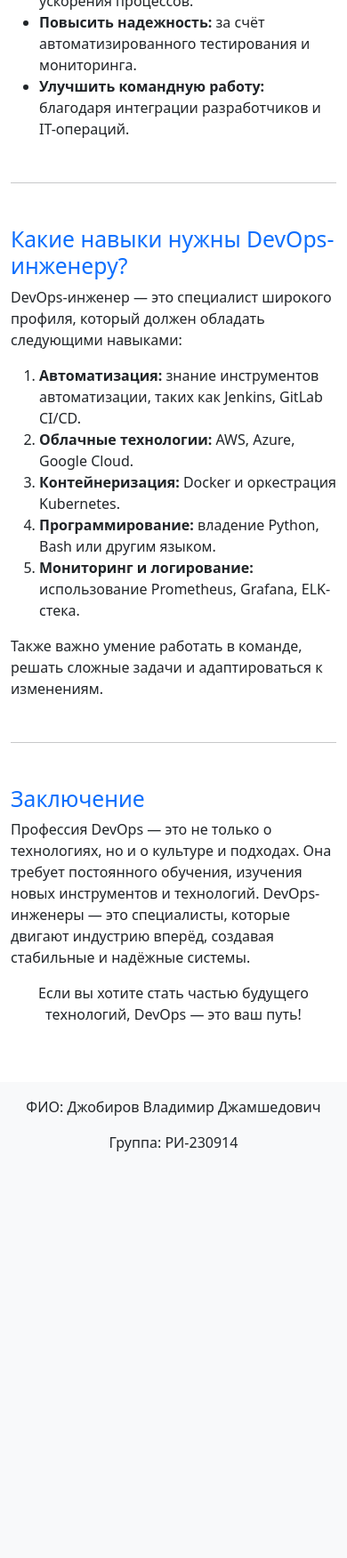
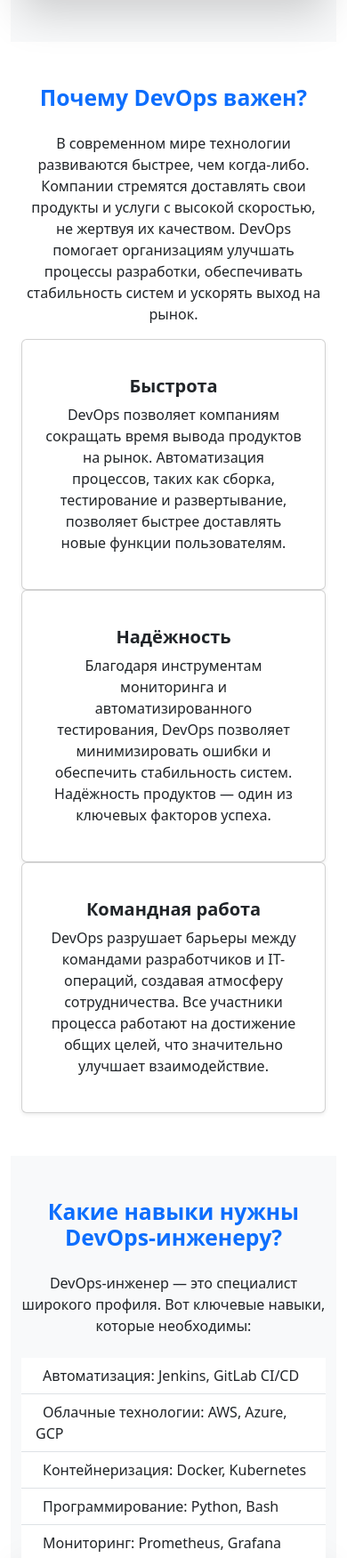
Before and after one commit to Shadowpat42/djangoUlearnProject, a Django app: page / in a window 390 px wide. Shown: the part 1625-3376 px from the top of the page at 89% size. Before the commit the page ends 2919 px from the top, so only its background shows below. Run offline with Django 5.2, Linux system fonts and the light colour scheme.

Commit message:
update index.html

```diff
--- a/main/templates/index.html
+++ b/main/templates/index.html
@@ -5,75 +5,111 @@
 
 {% block content %}
 <div class="py-5">
-    <h1 class="display-4 text-center mb-4">Добро пожаловать в мир DevOps!</h1>
-    <div class="row">
+    <h1 class="display-3 text-center fw-bold mb-5">Добро пожаловать в мир <span class="text-primary">DevOps!</span></h1>
+
+    <!-- Секция "Что такое DevOps?" -->
+    <section class="bg-light py-5">
+        <div class="container">
+            <div class="row align-items-center">
                 <div class="col-md-6">
-            <h2 class="text-primary">Что такое DevOps?</h2>
+                    <h2 class="text-primary fw-bold mb-4">Что такое DevOps?</h2>
                     <p>
-                DevOps (сокращение от Development и Operations) — это методология и культура, которая объединяет
-                разработку программного обеспечения и IT-операции. Основная цель DevOps заключается в ускорении
-                разработки и развертывания приложений, улучшении качества программного обеспечения и повышении
-                удовлетворенности клиентов.
+                        DevOps (сокращение от Development и Operations) — это методология и культура, которая объединяет разработку программного обеспечения и IT-операции. Основная цель DevOps заключается в ускорении разработки и развертывания приложений, улучшении качества программного обеспечения и повышении удовлетворенности клиентов.
                     </p>
-            <h3 class="text-success mt-4">Ключевые принципы DevOps:</h3>
-            <ul>
-                <li>Сотрудничество и прозрачность между командами.</li>
-                <li>Автоматизация всех повторяемых процессов.</li>
-                <li>Непрерывная интеграция и доставка (CI/CD).</li>
-                <li>Мониторинг и быстрое реагирование на изменения.</li>
+                    <p>
+                        DevOps — это не просто набор технологий, а целый подход к созданию программного обеспечения, который включает в себя философию сотрудничества, автоматизацию процессов и внедрение лучших практик. Благодаря DevOps, компании могут быстрее доставлять свои продукты на рынок, повышать их качество и оперативно реагировать на изменения.
+                    </p>
+                    <h4 class="text-success mt-4">Ключевые принципы DevOps:</h4>
+                    <ul class="list-unstyled">
+                        <li><i class="fas fa-check-circle text-success me-2"></i> Сотрудничество и прозрачность между командами.</li>
+                        <li><i class="fas fa-check-circle text-success me-2"></i> Автоматизация всех повторяемых процессов.</li>
+                        <li><i class="fas fa-check-circle text-success me-2"></i> Непрерывная интеграция и доставка (CI/CD).</li>
+                        <li><i class="fas fa-check-circle text-success me-2"></i> Мониторинг и быстрое реагирование на изменения.</li>
                     </ul>
                 </div>
                 <div class="col-md-6 text-center">
-            <img src="{% static 'images/devops.webp' %}" alt="DevOps" class="img-fluid rounded">
+                    <img src="{% static 'images/devops.webp' %}" alt="DevOps" class="img-fluid rounded shadow-lg">
                 </div>
             </div>
+        </div>
+    </section>
 
-    <hr class="my-5">
-
-    <div>
-        <h2 class="text-primary">Почему DevOps важен?</h2>
+    <!-- Секция "Почему DevOps важен?" -->
+    <section class="py-5">
+        <div class="container">
+            <h2 class="text-center text-primary fw-bold mb-4">Почему DevOps важен?</h2>
+            <p class="text-center">
+                В современном мире технологии развиваются быстрее, чем когда-либо. Компании стремятся доставлять свои продукты и услуги с высокой скоростью, не жертвуя их качеством. DevOps помогает организациям улучшать процессы разработки, обеспечивать стабильность систем и ускорять выход на рынок.
+            </p>
+            <div class="row text-center">
+                <div class="col-md-4">
+                    <div class="card shadow-sm p-4 h-100">
+                        <i class="fas fa-rocket text-primary fa-3x mb-3"></i>
+                        <h5 class="fw-bold">Быстрота</h5>
                         <p>
-            В современном мире технологии развиваются быстрее, чем когда-либо. Компании стремятся доставлять свои
-            продукты и услуги с высокой скоростью, не жертвуя их качеством. DevOps помогает организациям:
-        </p>
-        <ul>
-            <li><strong>Уменьшить время вывода продукта на рынок:</strong> за счёт автоматизации и ускорения процессов.</li>
-            <li><strong>Повысить надежность:</strong> за счёт автоматизированного тестирования и мониторинга.</li>
-            <li><strong>Улучшить командную работу:</strong> благодаря интеграции разработчиков и IT-операций.</li>
-        </ul>
-    </div>
-
-    <hr class="my-5">
-
-    <div>
-        <h2 class="text-primary">Какие навыки нужны DevOps-инженеру?</h2>
-        <p>
-            DevOps-инженер — это специалист широкого профиля, который должен обладать следующими навыками:
-        </p>
-        <ol>
-            <li><strong>Автоматизация:</strong> знание инструментов автоматизации, таких как Jenkins, GitLab CI/CD.</li>
-            <li><strong>Облачные технологии:</strong> AWS, Azure, Google Cloud.</li>
-            <li><strong>Контейнеризация:</strong> Docker и оркестрация Kubernetes.</li>
-            <li><strong>Программирование:</strong> владение Python, Bash или другим языком.</li>
-            <li><strong>Мониторинг и логирование:</strong> использование Prometheus, Grafana, ELK-стека.</li>
-        </ol>
-        <p>
-            Также важно умение работать в команде, решать сложные задачи и адаптироваться к изменениям.
-        </p>
-    </div>
-
-    <hr class="my-5">
-
-    <div>
-        <h2 class="text-primary">Заключение</h2>
-        <p>
-            Профессия DevOps — это не только о технологиях, но и о культуре и подходах. Она требует постоянного
-            обучения, изучения новых инструментов и технологий. DevOps-инженеры — это специалисты, которые двигают
-            индустрию вперёд, создавая стабильные и надёжные системы.
-        </p>
-        <p class="text-center">
-            Если вы хотите стать частью будущего технологий, DevOps — это ваш путь!
+                            DevOps позволяет компаниям сокращать время вывода продуктов на рынок. Автоматизация процессов, таких как сборка, тестирование и развертывание, позволяет быстрее доставлять новые функции пользователям.
                         </p>
                     </div>
                 </div>
+                <div class="col-md-4">
+                    <div class="card shadow-sm p-4 h-100">
+                        <i class="fas fa-shield-alt text-success fa-3x mb-3"></i>
+                        <h5 class="fw-bold">Надёжность</h5>
+                        <p>
+                            Благодаря инструментам мониторинга и автоматизированного тестирования, DevOps позволяет минимизировать ошибки и обеспечить стабильность систем. Надёжность продуктов — один из ключевых факторов успеха.
+                        </p>
+                    </div>
+                </div>
+                <div class="col-md-4">
+                    <div class="card shadow-sm p-4 h-100">
+                        <i class="fas fa-users text-warning fa-3x mb-3"></i>
+                        <h5 class="fw-bold">Командная работа</h5>
+                        <p>
+                            DevOps разрушает барьеры между командами разработчиков и IT-операций, создавая атмосферу сотрудничества. Все участники процесса работают на достижение общих целей, что значительно улучшает взаимодействие.
+                        </p>
+                    </div>
+                </div>
+            </div>
+        </div>
+    </section>
+
+    <!-- Секция "Какие навыки нужны DevOps-инженеру?" -->
+    <section class="bg-light py-5">
+        <div class="container">
+            <h2 class="text-center text-primary fw-bold mb-4">Какие навыки нужны DevOps-инженеру?</h2>
+            <p class="text-center mb-4">
+                DevOps-инженер — это специалист широкого профиля. Вот ключевые навыки, которые необходимы:
+            </p>
+            <div class="row">
+                <div class="col-md-6">
+                    <ul class="list-group list-group-flush">
+                        <li class="list-group-item"><i class="fas fa-tools text-success me-2"></i> Автоматизация: Jenkins, GitLab CI/CD</li>
+                        <li class="list-group-item"><i class="fas fa-cloud text-primary me-2"></i> Облачные технологии: AWS, Azure, GCP</li>
+                        <li class="list-group-item"><i class="fas fa-cube text-warning me-2"></i> Контейнеризация: Docker, Kubernetes</li>
+                        <li class="list-group-item"><i class="fas fa-code text-danger me-2"></i> Программирование: Python, Bash</li>
+                        <li class="list-group-item"><i class="fas fa-chart-line text-info me-2"></i> Мониторинг: Prometheus, Grafana</li>
+                    </ul>
+                </div>
+                <div class="col-md-6 text-center">
+                    <img src="{% static 'images/devops.webp' %}" alt="Навыки DevOps" class="img-fluid rounded shadow-lg">
+                </div>
+            </div>
+        </div>
+    </section>
+
+    <!-- Секция "Заключение" -->
+<section class="py-5 text-center" style="background-color: #e5f4ff;">
+    <div class="container">
+        <h2 class="fw-bold">Заключение</h2>
+        <p class="mt-3">
+            Профессия DevOps объединяет лучшие практики разработки и эксплуатации. Это путь для тех, кто хочет не только работать с передовыми технологиями, но и создавать новые стандарты качества. DevOps — это о скорости, стабильности и сотрудничестве.
+        </p>
+        <p>
+            Готовы начать свой путь в DevOps? Оставьте заявку и станьте частью команды, которая меняет мир технологий!
+        </p>
+        <a href="/contact" class="btn btn-primary btn-lg mt-4">Связаться с нами</a>
+    </div>
+</section>
+
+</div>
 {% endblock %}
```
Lines whose indentation alone changed are shown as unchanged.
